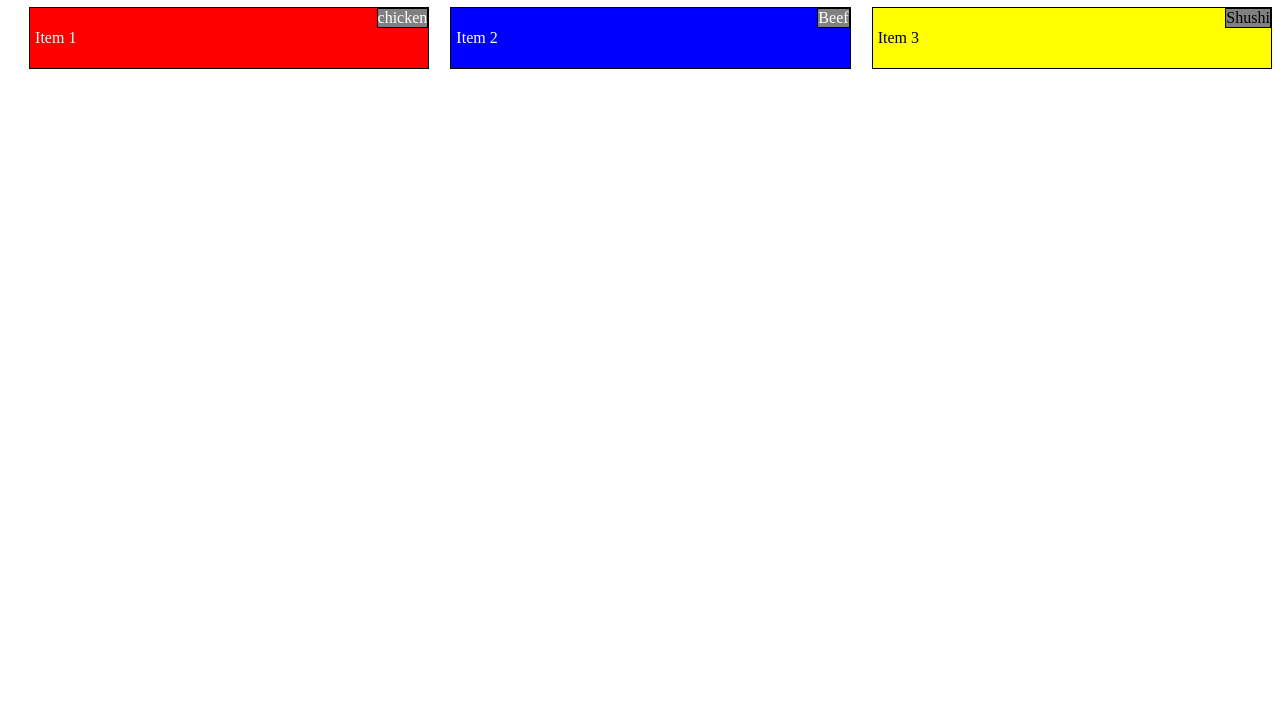
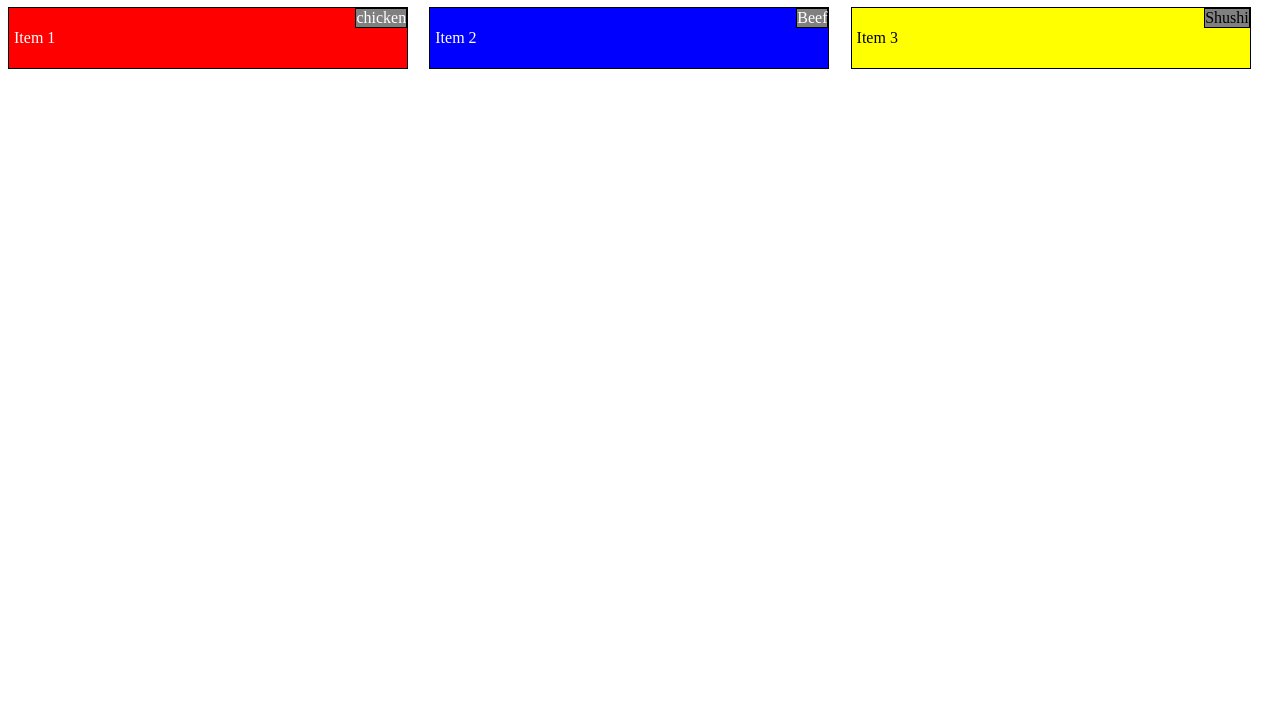
Before and after one commit to jassdv/solution2new, a plain HTML site: page site/index.html in a window 1280 px wide. Shown: the part 73-800 px from the top of the page. Drawn offline with Linux system fonts and the light colour scheme.

Commit message:
updated solution 2

```diff
--- a/site/css/style.css
+++ b/site/css/style.css
@@ -14,10 +14,12 @@
 	position: relative;
 	padding: 5px;
 	margin-bottom: 20px;
-	margin-left: auto;
+	margin-left: 0;
+	margin-right: 0;
 	height: 90%;
 	width: 95%;
 	border: 1px solid black;
+	overflow: auto;
 
 }
 .row{
```
